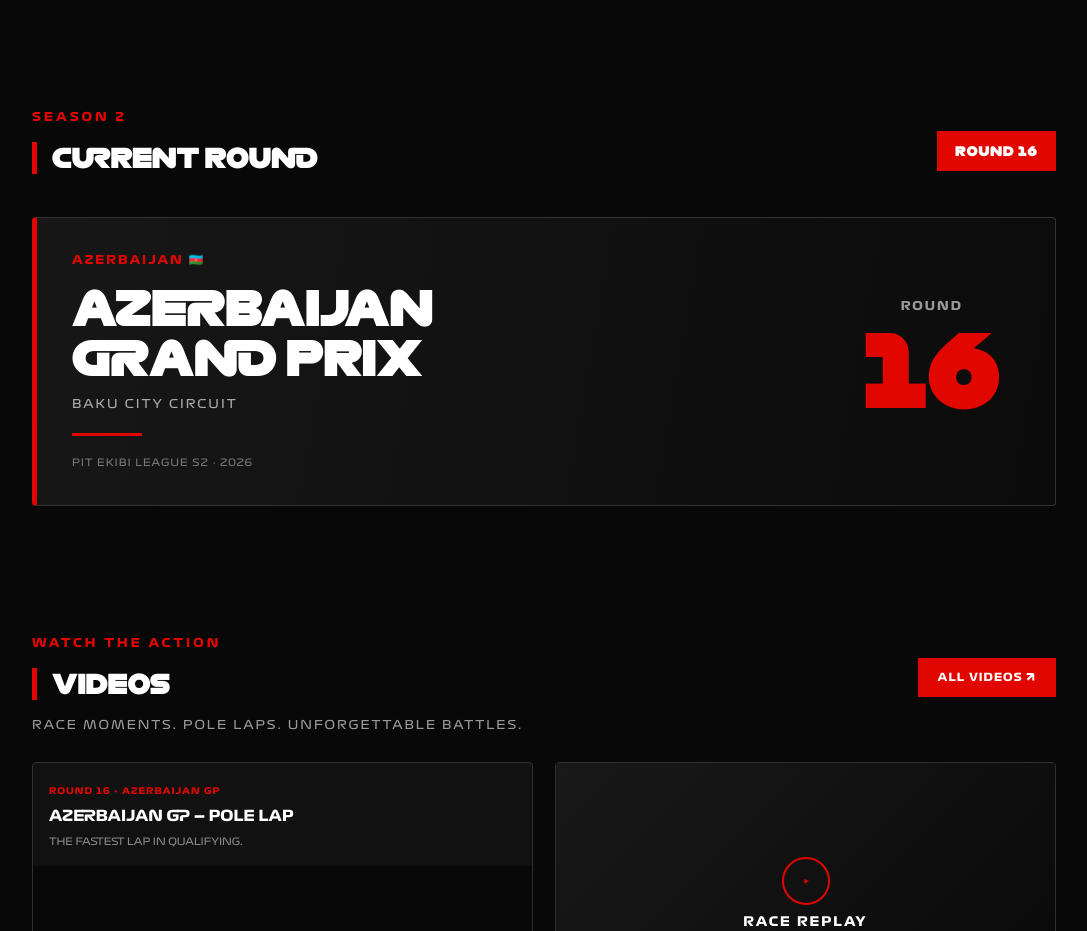
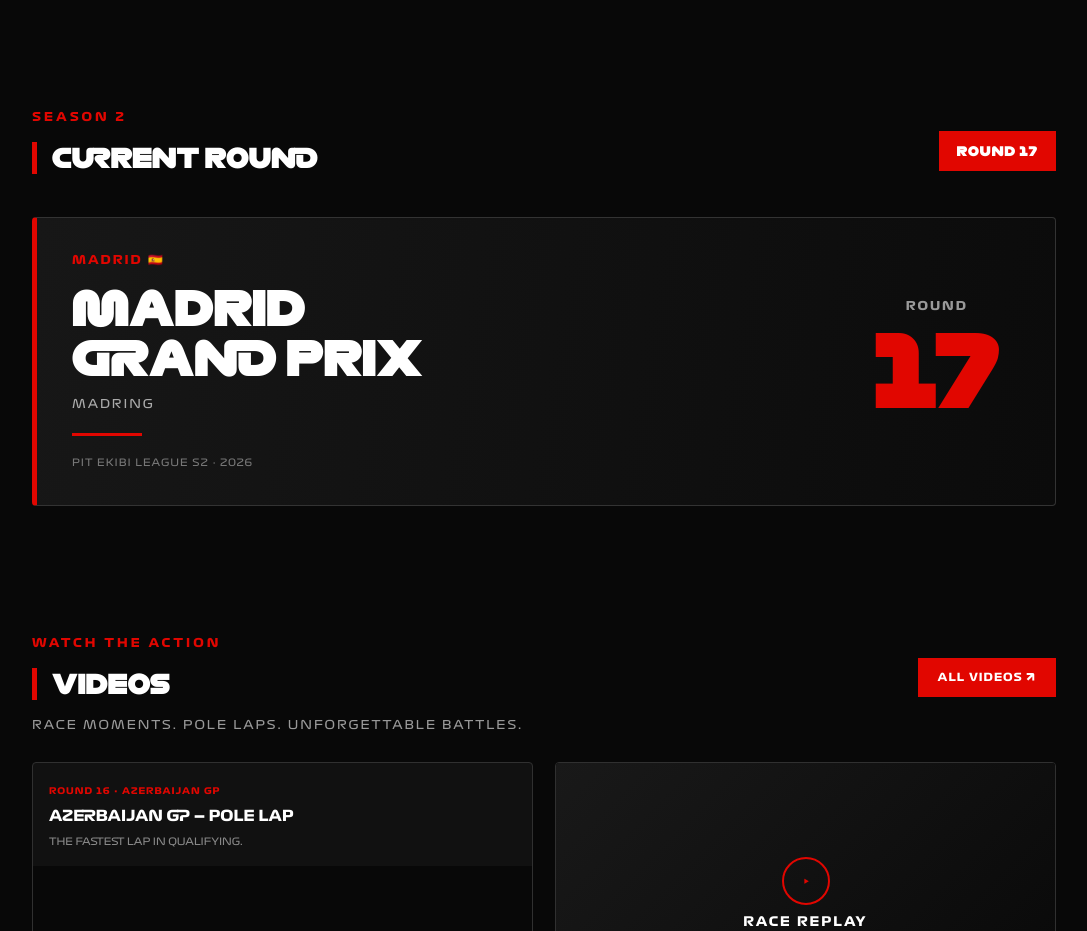
Before and after one commit to omurbldm/pitekibileague, a plain HTML site: page index.html in a window 1280 px wide. Shown: the part 2000-2931 px from the top of the page, without its empty margins (96-1183 px from the left). Drawn offline with Linux system fonts and the light colour scheme; no server answers; a script that the page names is missing.

Commit message:
Update Race Center to Madrid Grand Prix Round 17

```diff
--- a/index.html
+++ b/index.html
@@ -608,17 +608,17 @@ text-align:center;
 <section id="race">
 <div class="section-heading">
 <div><div class="eyebrow">SEASON 2</div><h2 class="section-title">CURRENT ROUND</h2></div>
-<div class="round-badge">ROUND 16</div>
+<div class="round-badge">ROUND 17</div>
 </div>
 <div class="current-race">
 <div class="race-info">
-<div class="race-country">AZERBAIJAN 🇦🇿</div>
-<h2>AZERBAIJAN<br>GRAND PRIX</h2>
-<p>BAKU CITY CIRCUIT</p>
+<div class="race-country">MADRID 🇪🇸</div>
+<h2>MADRID<br>GRAND PRIX</h2>
+<p>MADRING</p>
 <div class="race-line"></div>
 <span class="race-season">PIT EKIBI LEAGUE S2 · 2026</span>
 </div>
-<div class="race-number"><span>ROUND</span><strong>16</strong></div>
+<div class="race-number"><span>ROUND</span><strong>17</strong></div>
 </div>
 </section>
 
```
